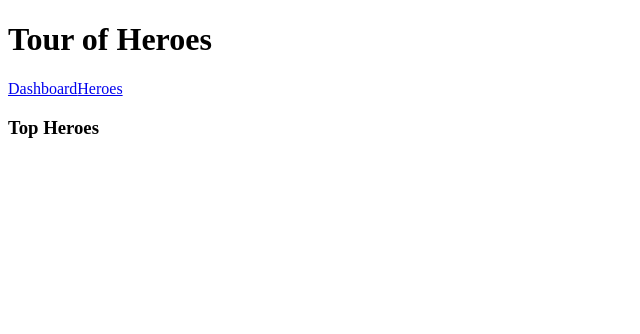
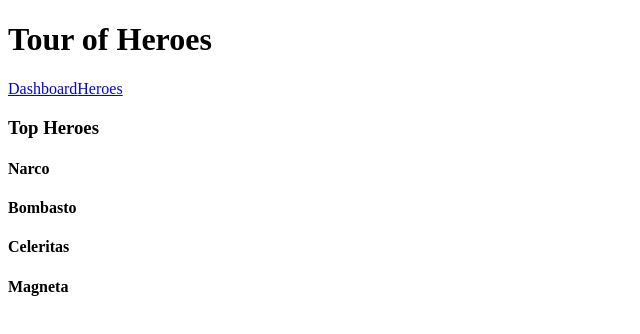
Before and after one commit to maharleeeka/tour-of-heroes, an Angular app: page /dashboard in a window 1280 px wide. Shown: the top 334 px of the page, without its empty margins (0-640 px from the left). Built offline with nearby package versions, Linux system fonts and the light colour scheme.

Commit message:
showed top 4 heroes in dashboard

```diff
--- a/src/app/dashboard.component.ts
+++ b/src/app/dashboard.component.ts
@@ -1,7 +1,19 @@
-import { Component } from '@angular/core';
+import { Component, OnInit } from '@angular/core';
+
+import { Hero } from './hero';
+import { HeroService } from './hero.service';
 
 @Component({
-  selector: 'my-dashboard',
-  templateUrl: './dashboard.component.html',
+    selector: 'my-dashboard',
+    templateUrl: './dashboard.component.html',
 })
-export class DashboardComponent { }
+export class DashboardComponent {
+    heroes: Hero[] = [];
+
+    constructor(private heroService: HeroService) { }
+
+    ngOnInit(): void {
+        this.heroService.getHeroes()
+            .then(heroes => this.heroes = heroes.slice(1,5));
+    }
+}
```
